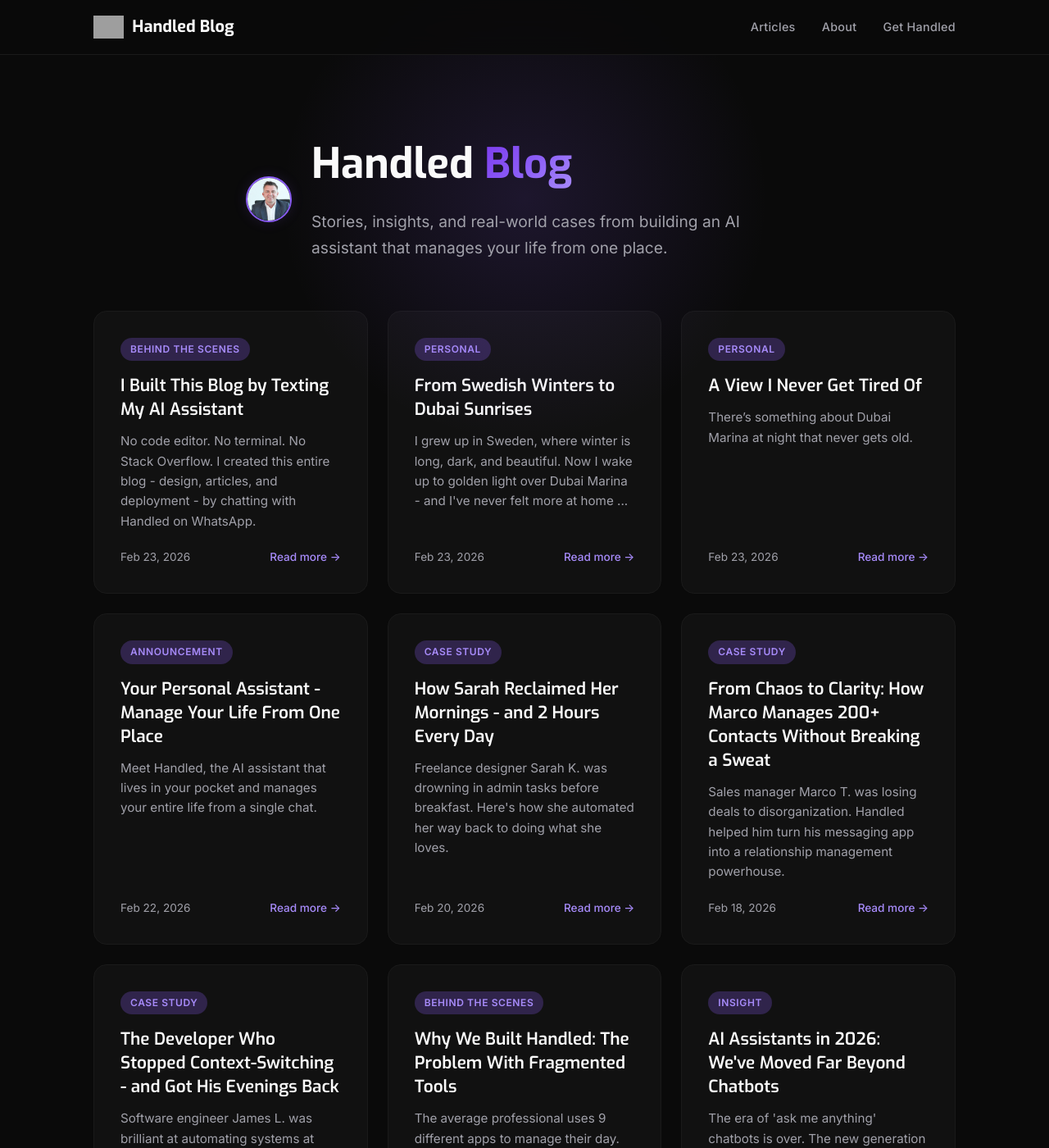
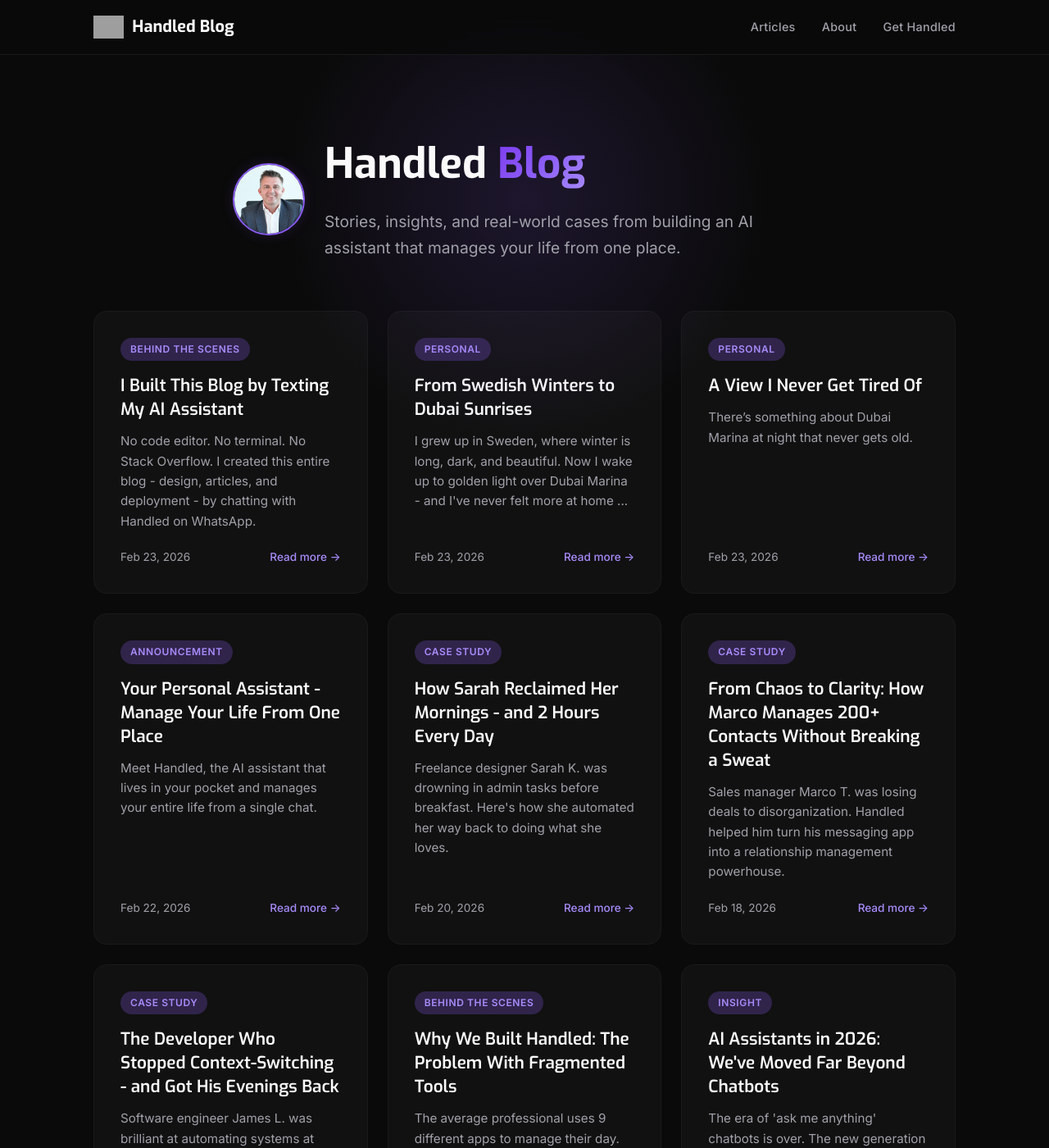
Before and after one commit to handled-sh/handled-sh.github.io, a Jekyll site: the page built from index.md, in a window 1280 px wide and 1400 px high. Shown: the whole window at 82% size. Built offline with Jekyll 4.4.1, drawn with Linux system fonts in a browser that asks for light colours; grey boxes are pictures that could not be loaded.

Commit message:
Update .founder-avatar size from 56px to 88px

```diff
--- a/assets/css/style.css
+++ b/assets/css/style.css
@@ -798,8 +798,8 @@ h1, h2, h3, h4, h5, h6 {
 }
 
 .founder-avatar {
-  width: 56px;
-  height: 56px;
+  width: 88px;
+  height: 88px;
   border-radius: 50%;
   object-fit: cover;
   flex-shrink: 0;
```
